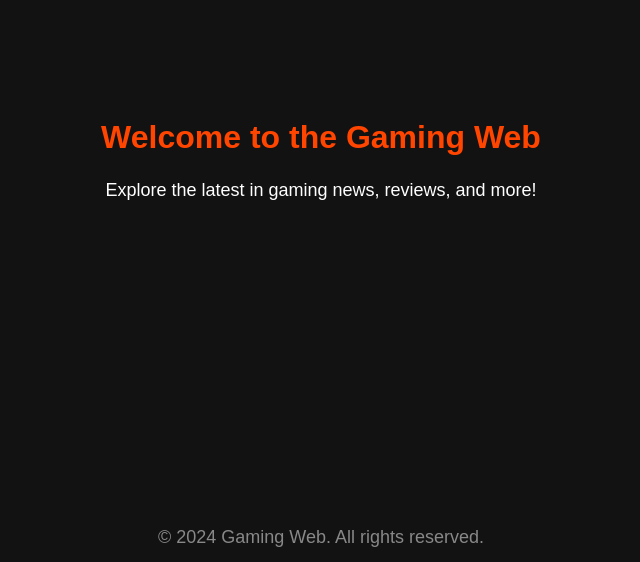
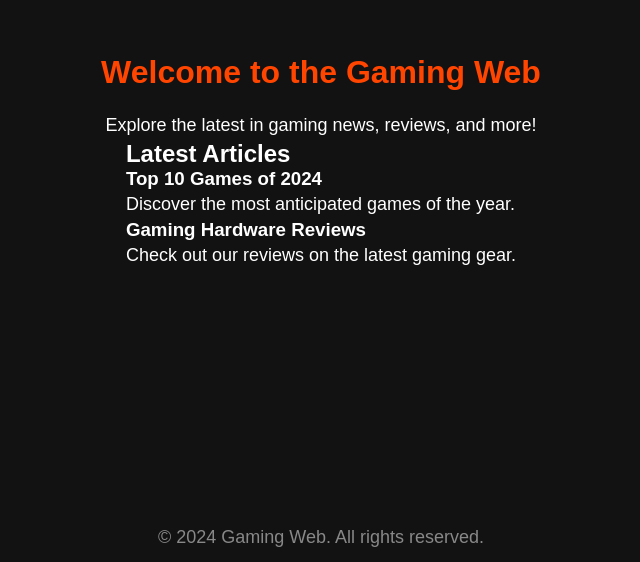
Before and after one commit to viveklohar229/Gaming_Web, a plain HTML site: page index.html in a window 1280 px wide. Shown: the part 238-800 px from the top of the page, without its empty margins (319-959 px from the left). Drawn offline with Linux system fonts and the light colour scheme.

Commit message:
added section in index.html

```diff
--- a/index.html
+++ b/index.html
@@ -10,6 +10,18 @@
     <h1>Welcome to the Gaming Web</h1>
     <p>Explore the latest in gaming news, reviews, and more!</p>
 
+    <section>
+        <h2>Latest Articles</h2>
+        <article>
+            <h3>Top 10 Games of 2024</h3>
+            <p>Discover the most anticipated games of the year.</p>
+        </article>
+        <article>
+            <h3>Gaming Hardware Reviews</h3>
+            <p>Check out our reviews on the latest gaming gear.</p>
+        </article>
+    </section>
+
 
     <footer>
         <p>&copy; 2024 Gaming Web. All rights reserved.</p>
```
